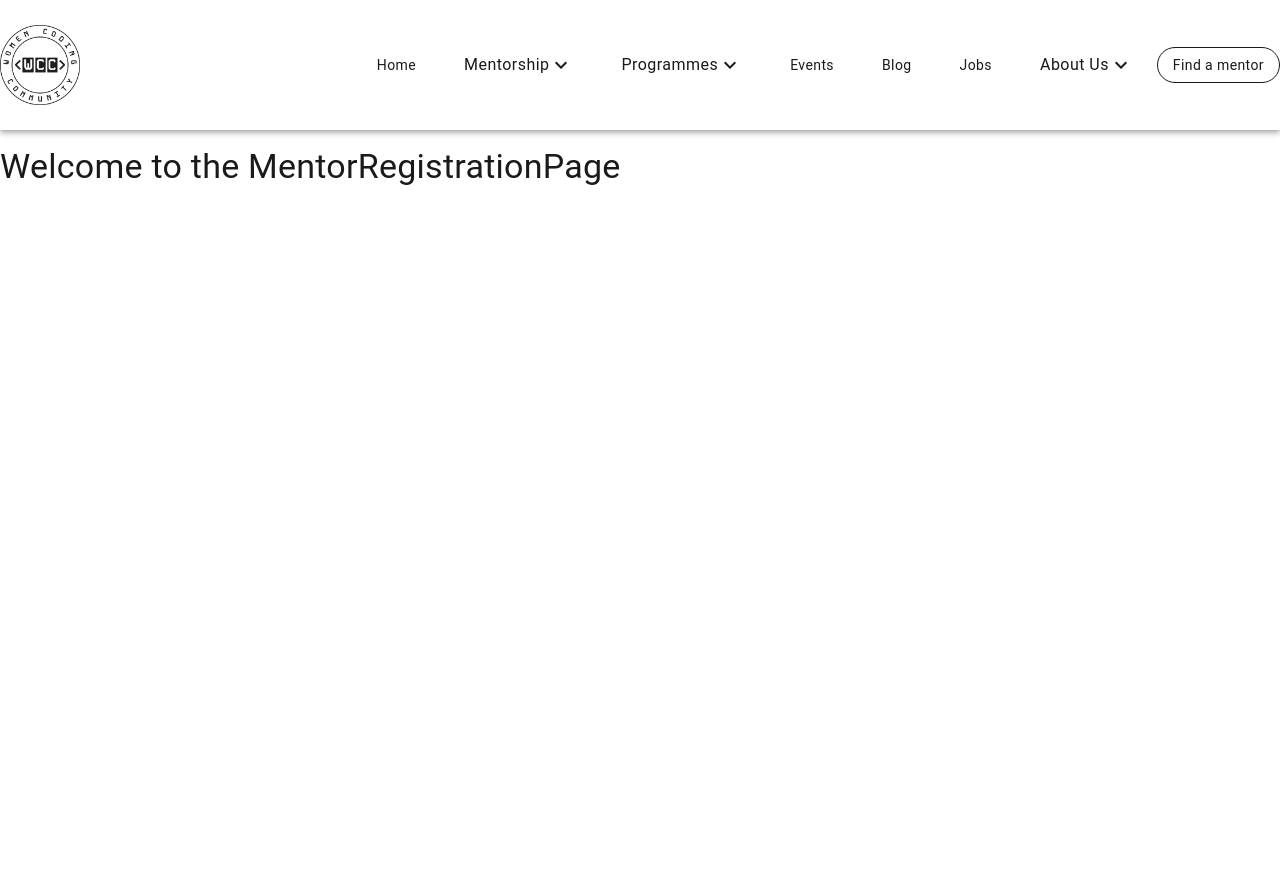
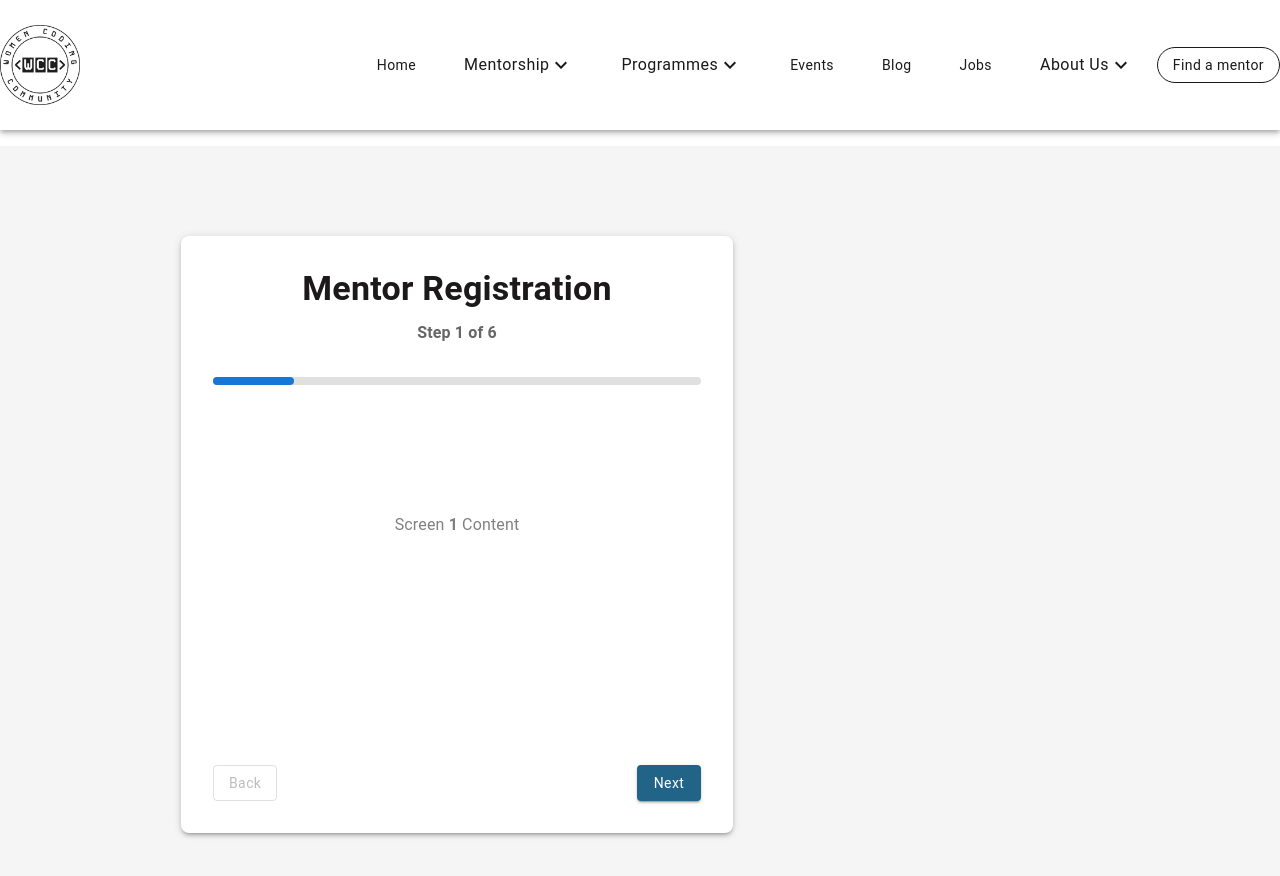
Before and after one commit to Women-Coding-Community/wcc-frontend, a Next.js app: page /mentorship/mentor-registration in a window 1280 px wide. Shown: the top 876 px of the page. Before the commit the page ends 800 px from the top, so only its background shows below. Built offline with nearby package versions, Linux system fonts and the light colour scheme.

Commit message:
feat: create mentor registration page structure - Set up react-hook-form/zod resolver - navigation logic

```diff
--- a/package.json
+++ b/package.json
@@ -28,7 +28,7 @@
     "next": "14.2.3",
     "react": "18.2.0",
     "react-dom": "18.2.0",
-    "react-hook-form": "^7.68.0",
+    "react-hook-form": "^7.70.0",
     "ts-jest": "^29.1.2",
     "zod": "^4.1.13"
   },
--- a/src/pages/mentorship/mentor-registration.tsx
+++ b/src/pages/mentorship/mentor-registration.tsx
@@ -1,14 +1,89 @@
 // path: /mentorship/mentor-registration
 
-import { Typography } from '@mui/material';
+import React, { useState } from 'react';
+import { useForm, FormProvider } from 'react-hook-form';
+import { zodResolver } from '@hookform/resolvers/zod';
+import { Box, Container, Paper, Typography, Button, Stack } from '@mui/material';
+
+import { mentorRegistrationSchema, MentorRegistrationData } from '../../schemas/mentorSchema'
 
 const MentorRegistrationPage = () => {
+  const formMethods = useForm<MentorRegistrationData>({
+    resolver: zodResolver(mentorRegistrationSchema),
+    mode: 'onChange',
+  });
+
+  const [activeStep, setActiveStep] = useState(1);
+  const totalSteps = 6;
+
+  const handleNext = async () => {
+    if (activeStep < totalSteps) {
+      setActiveStep((prev) => prev + 1);
+    }
+  };
+
+  const handleBack = () => {
+    if (activeStep > 1) {
+      setActiveStep((prev) => prev - 1);
+    }
+  };
+
+  const onSubmit = (data: MentorRegistrationData) => {
+    console.log("Form Data:", data);
+    alert("Check console for form data!");
+  };
+
   return (
-    <div>
-      <Typography variant="h4">
-        Welcome to the MentorRegistrationPage
-      </Typography>
-    </div>
+    <FormProvider {...formMethods}>
+      <Box sx={{ minHeight: '100vh', bgcolor: '#f5f5f5', pb: 8, pt: '5.625rem' }}>
+        <Container maxWidth="sm" sx={{ m: 0, ml: { xs: 2, md: '157px' } }}>
+          <Paper elevation={3} sx={{ p: 4, borderRadius: 2 }}>
+            <Typography variant="h4" fontWeight="bold" align="center" gutterBottom>
+              Mentor Registration
+            </Typography>
+            <Typography variant="subtitle1" align="center" sx={{ mb: 4, color: 'text.secondary' }}>
+              Step {activeStep} of {totalSteps}
+            </Typography>
+            <Box sx={{ width: '100%', height: 8, bgcolor: '#e0e0e0', borderRadius: 4, mb: 6 }}>
+              <Box
+                sx={{
+                  width: `${(activeStep / totalSteps) * 100}%`,
+                  height: '100%',
+                  bgcolor: '#1976d2',
+                  borderRadius: 4,
+                  transition: 'width 0.3s ease'
+                }}
+              />
+            </Box>
+            <Box sx={{ minHeight: '300px', py: 2 }}>
+              <Typography align="center" sx={{ mt: 8, color: 'gray' }}>
+                Screen <strong>{activeStep}</strong> Content
+              </Typography>
+            </Box>
+            <Stack direction="row" justifyContent="space-between" mt={4}>
+              <Button
+                variant="outlined"
+                disabled={activeStep === 1}
+                onClick={handleBack}
+              >
+                Back
+              </Button>
+
+              {activeStep === totalSteps ? (
+                <Button variant="contained" color="success" onClick={formMethods.handleSubmit(onSubmit)}>
+                  Submit Application
+                </Button>
+              ) : (
+                <Button variant="contained" onClick={handleNext}>
+                  Next
+                </Button>
+              )}
+            </Stack>
+
+          </Paper>
+        </Container>
+      </Box>
+    </FormProvider>
   );
 };
 
```
Also changed, not shown: 1 other file (tests, documents, lock files or other folders).
